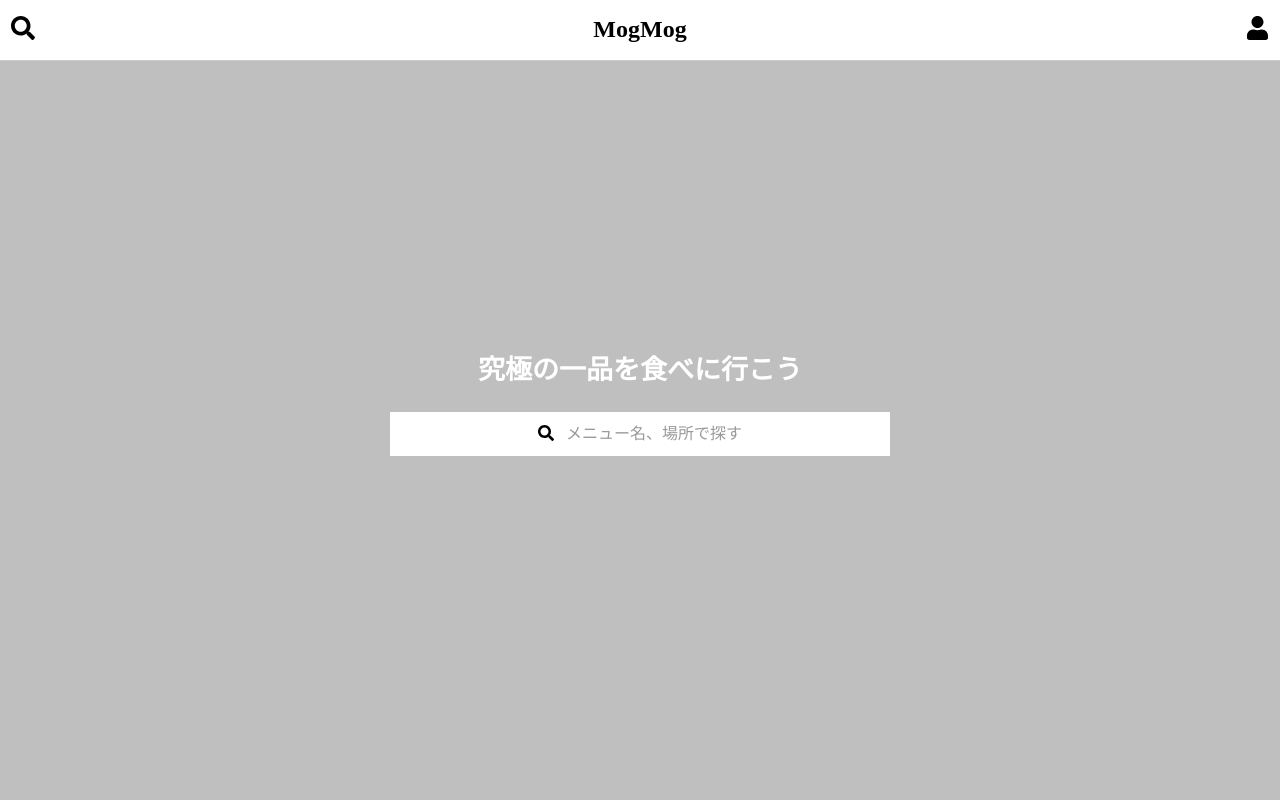
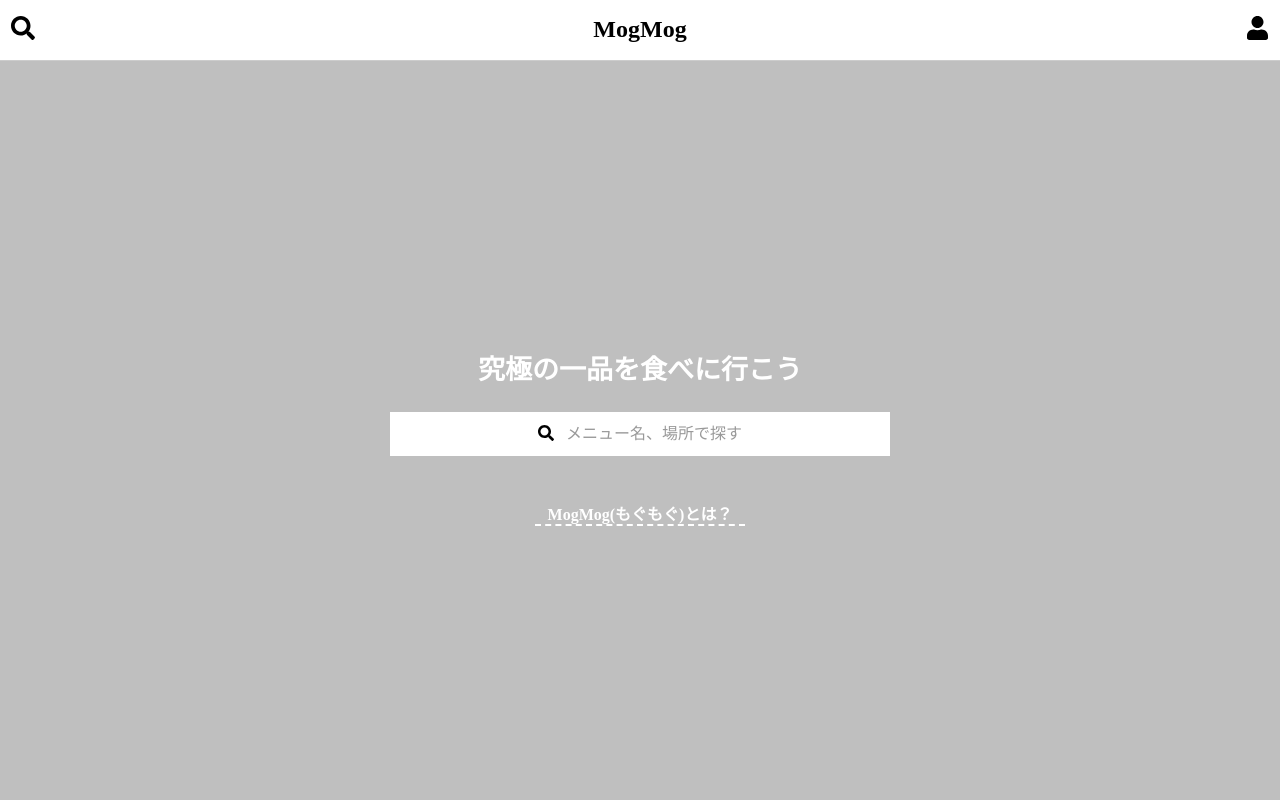
Before and after one commit to kasaharu/trace-on, an Angular app: page /mogmog in a window 1280 px wide. Shown: the top 800 px of the page. Built offline with nearby package versions, Linux system fonts and the light colour scheme.

Commit message:
MogmogCoverImageComponent に about ブロックを表示

```diff
--- a/src/app/components/mogmog-cover-image/mogmog-cover-image.component.html
+++ b/src/app/components/mogmog-cover-image/mogmog-cover-image.component.html
@@ -7,5 +7,8 @@
       <div class="search-icon"><fa-icon [icon]="faSearch"></fa-icon></div>
       <div class="description">メニュー名、場所で探す</div>
     </div>
+    <div class="mogmog-about">
+      MogMog(もぐもぐ)とは？
+    </div>
   </div>
 <div>
--- a/src/app/components/mogmog-cover-image/mogmog-cover-image.component.scss
+++ b/src/app/components/mogmog-cover-image/mogmog-cover-image.component.scss
@@ -36,3 +36,11 @@
     color: #999;
   }
 }
+
+.mogmog-about {
+  width: 210px;
+  color: white;
+  font-weight: bold;
+  border-bottom: dashed 2px white;
+  margin: 50px auto;
+}
```
